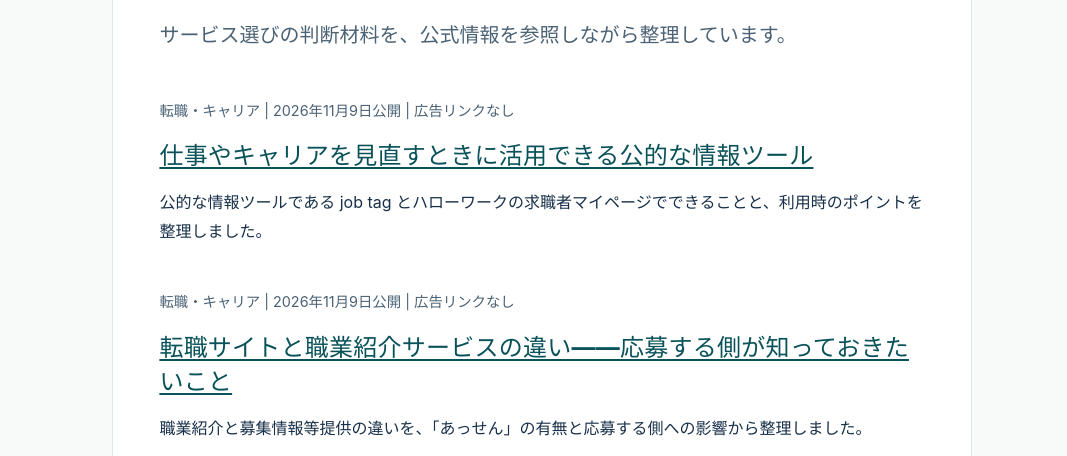
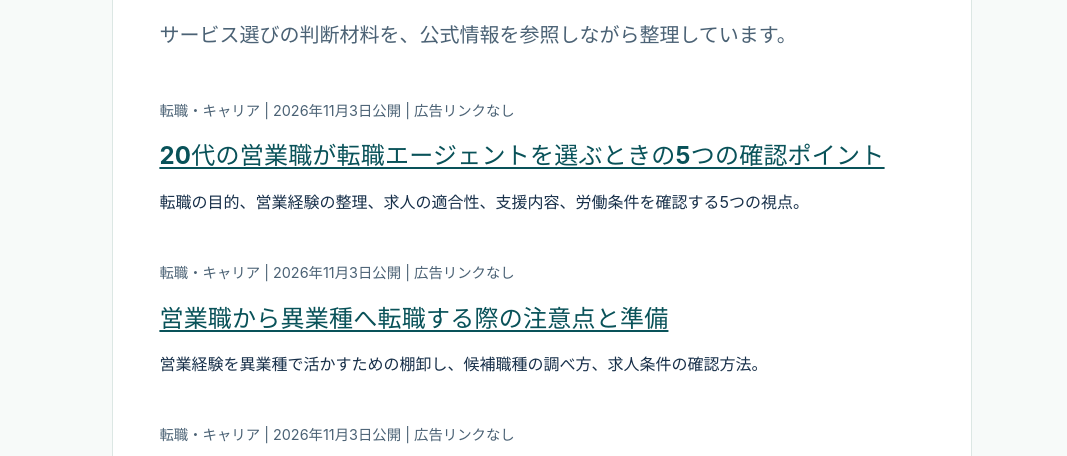
Before and after one commit to nobotasuke-byte/affiliate-autopilot, a plain HTML site: page public/articles/index.html in a window 1280 px wide. Shown: the part 295-751 px from the top of the page, without its empty margins (98-1165 px from the left). Drawn offline with Linux system fonts and the light colour scheme.

Commit message:
revert: remove two articles from list (temporary unpublish)

```diff
--- a/public/articles/index.html
+++ b/public/articles/index.html
@@ -28,16 +28,6 @@
         <p class="eyebrow">Articles / 記事一覧</p>
         <h1>記事一覧</h1>
         <p class="lead">サービス選びの判断材料を、公式情報を参照しながら整理しています。</p>
-        <section>
-          <p class="small muted">転職・キャリア | 2026年11月9日公開 | 広告リンクなし</p>
-          <h2><a href="/articles/career-tools-guide/">仕事やキャリアを見直すときに活用できる公的な情報ツール</a></h2>
-          <p>公的な情報ツールである job tag とハローワークの求職者マイページでできることと、利用時のポイントを整理しました。</p>
-        </section>
-        <section>
-          <p class="small muted">転職・キャリア | 2026年11月9日公開 | 広告リンクなし</p>
-          <h2><a href="/articles/job-info-vs-placement/">転職サイトと職業紹介サービスの違い――応募する側が知っておきたいこと</a></h2>
-          <p>職業紹介と募集情報等提供の違いを、「あっせん」の有無と応募する側への影響から整理しました。</p>
-        </section>
         <section>
           <p class="small muted">転職・キャリア | 2026年11月3日公開 | 広告リンクなし</p>
           <h2><a href="/articles/20s-sales-agent-checklist/">20代の営業職が転職エージェントを選ぶときの5つの確認ポイント</a></h2>
```
